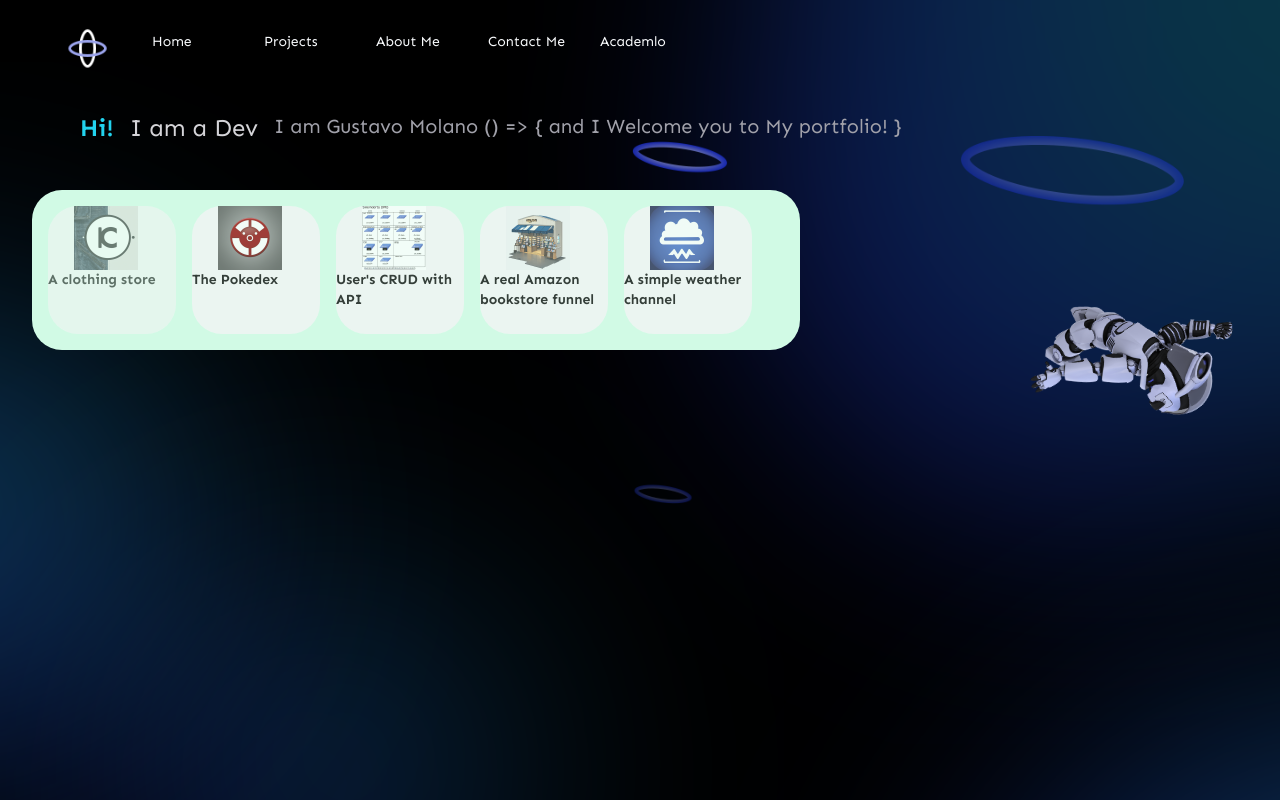
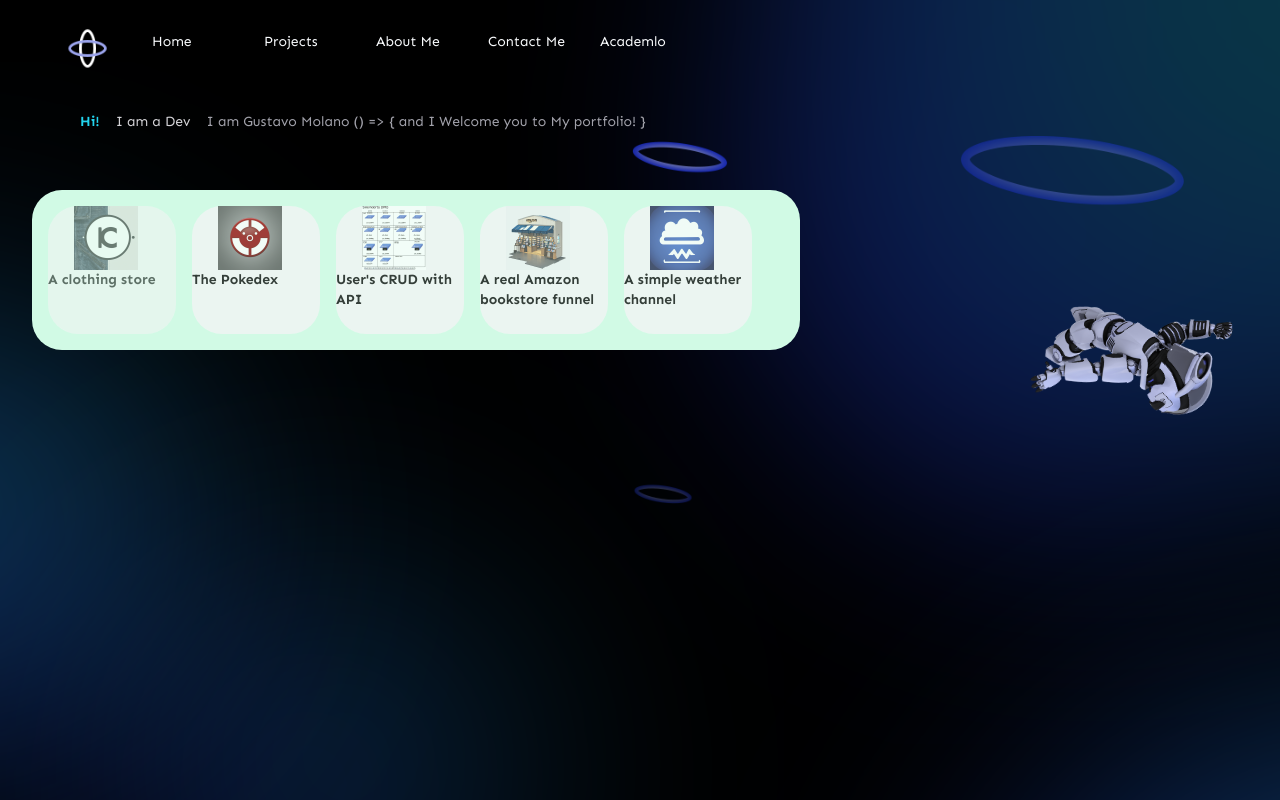
Before and after one commit to guskumite/myportfolio, a React (Vite) app: page / in a window 1280 px wide. Shown: the top 800 px of the page. Built offline with nearby package versions, Linux system fonts and the light colour scheme; the HTML template or start-up script is replaced by a standard one.

Commit message:
version 1.0.8

```diff
--- a/src/components/AboutMe.jsx
+++ b/src/components/AboutMe.jsx
@@ -21,7 +21,7 @@ const AboutMe = () => {
 
   useEffect(() => {
     const handleResize = () => {
-      if (window.innerWidth < 400) {
+      if (window.innerWidth < 620) {
         setBgImg(mobileImg);
       } else {
         setBgImg(desktopImg);
@@ -36,7 +36,7 @@ const AboutMe = () => {
   }, []);
 
   function getNav() {
-    if (window.innerWidth < 400) {
+    if (window.innerWidth < 620) {
       localStorage.setItem("navbarOpen", isOpen);
       return (
         <section className="absolute w-full top-[1rem]">
@@ -71,7 +71,9 @@ const AboutMe = () => {
           recent trip to Las Vegas and Phoenix.
         </p>
         <img className="ml-8 w-[10rem] h-[15rem] mt-4" src={imgTrip} />
-        <Animation1 />
+        <div className="relative left-[20rem] top-[4rem]">
+          <Animation1 />
+        </div>
       </section>
     </main>
   );
--- a/src/components/ContactMe.jsx
+++ b/src/components/ContactMe.jsx
@@ -21,7 +21,7 @@ const ContactMe = () => {
 
   useEffect(() => {
     const handleResize = () => {
-      if (window.innerWidth < 400) {
+      if (window.innerWidth < 620) {
         setBgImg(mobileImg);
       } else {
         setBgImg(desktopImg);
@@ -36,7 +36,7 @@ const ContactMe = () => {
   }, []);
 
   function getNav() {
-    if (window.innerWidth < 400) {
+    if (window.innerWidth < 620) {
       localStorage.setItem("navbarOpen", isOpen);
       return (
         <section className="absolute w-full top-[1rem]">
--- a/src/components/Root.jsx
+++ b/src/components/Root.jsx
@@ -53,13 +53,17 @@ const Root = () => {
 
   return (
     <main className="bg-cover bg-no-repeat h-full w-full" ref={ref}>
-      <img src={bgImg} />
+      <img className="w-full" src={bgImg} />
       <section>{getNav()}</section>
       <section className="absolute flex flex-row flex-wrap left-[5rem] top-[7rem]">
         {" "}
-        <h2 className="relative text-2xl font-bold text-cyan-400">Hi!</h2>
-        <h2 className="px-4 relative text-2xl text-zinc-300">I am a Dev</h2>
-        <h1 className="relative text-xl text-zinc-400">
+        <h2 className="relative text-2xl font-bold text-cyan-400 md:text-sm">
+          Hi!
+        </h2>
+        <h2 className="px-4 relative text-2xl text-zinc-300 md:text-sm">
+          I am a Dev
+        </h2>
+        <h1 className="relative text-xl text-zinc-400 md:text-sm">
           I am Gustavo Molano {txt1}
         </h1>
       </section>
```
